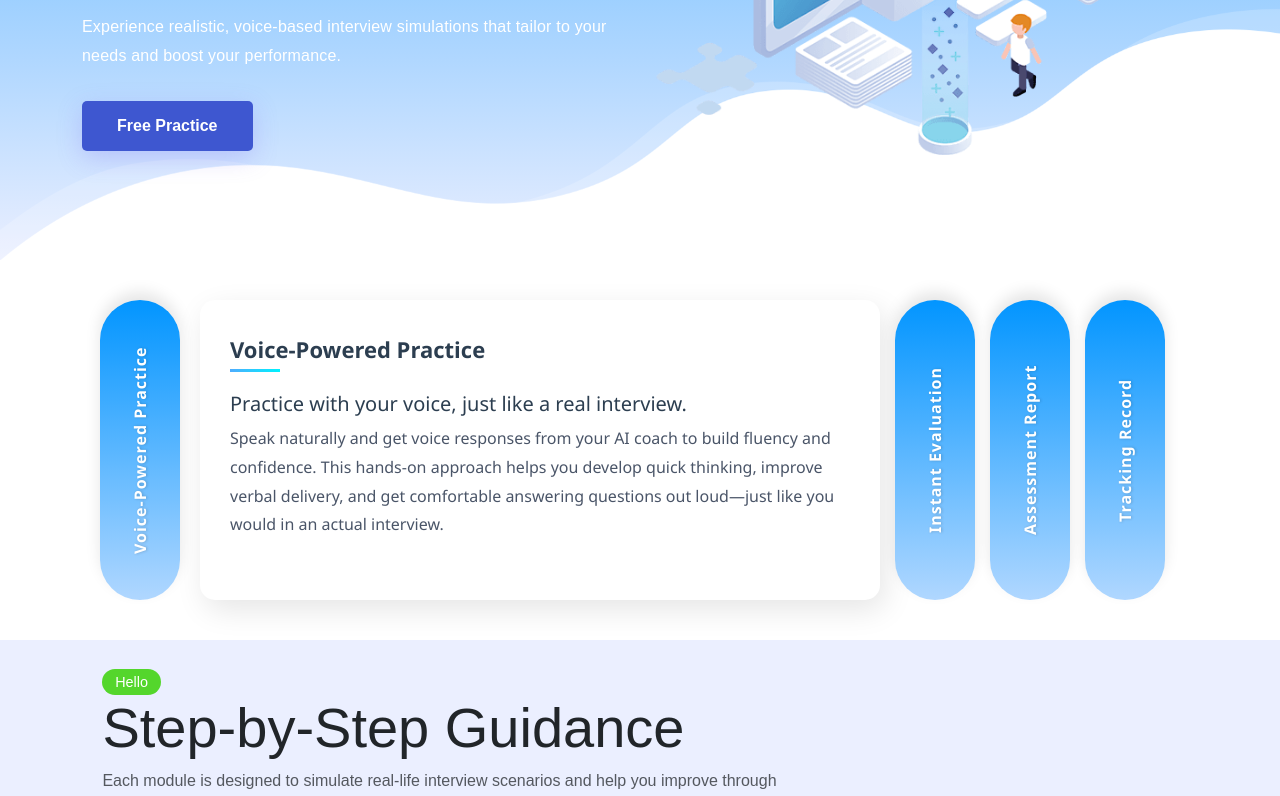
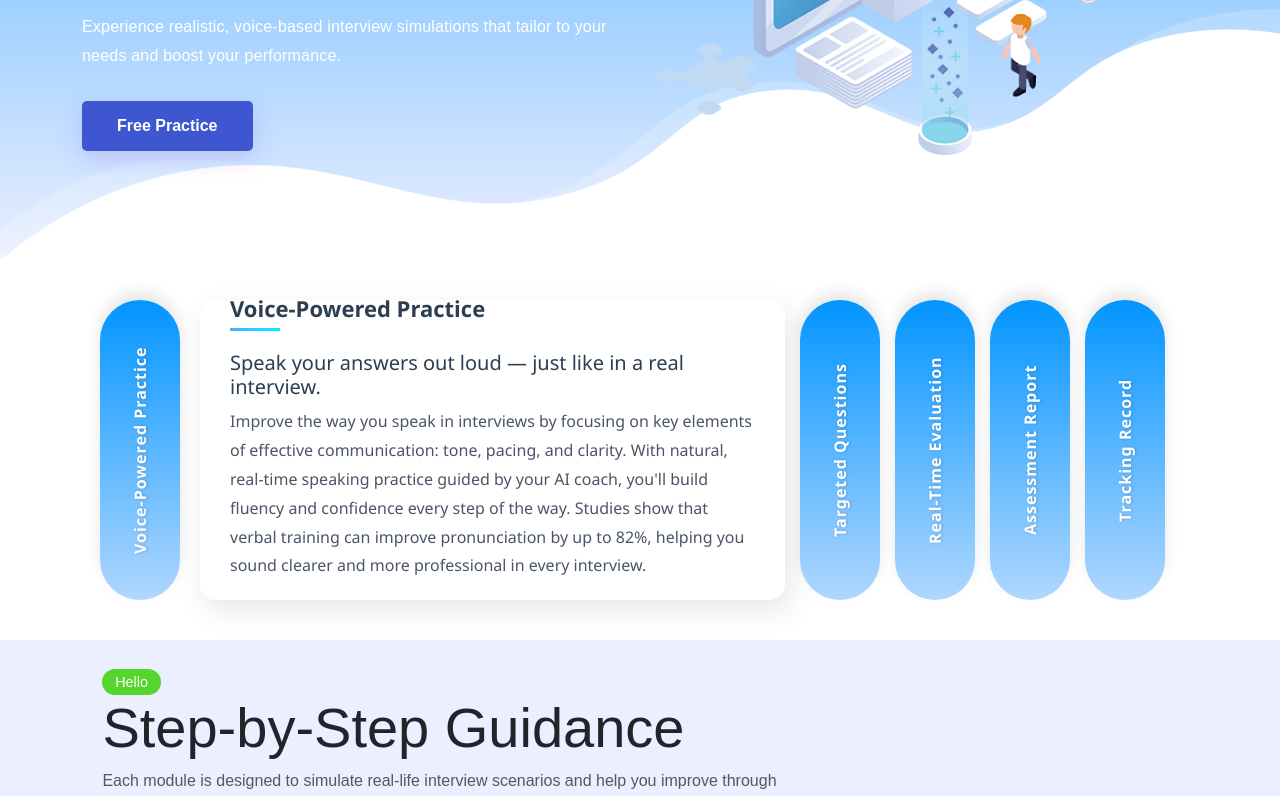
Before and after one commit to an-liu1/job_ai, a Vue app: page / in a window 1280 px wide. Shown: the part 564-1360 px from the top of the page. Built offline with nearby package versions, Linux system fonts and the light colour scheme; no server answers; what vue-typer would draw is missing.

Commit message:
Update FeatureView.vue

```diff
--- a/src/views/home/FeatureView.vue
+++ b/src/views/home/FeatureView.vue
@@ -43,24 +43,36 @@ export default {
       items: [
         {
           title: "Voice-Powered Practice",
-          subTitle: "Practice with your voice, just like a real interview.",
+          subTitle:
+            "Speak your answers out loud — just like in a real interview.",
           content:
-            "Speak naturally and get voice responses from your AI coach to build fluency and confidence. This hands-on approach helps you develop quick thinking, improve verbal delivery, and get comfortable answering questions out loud—just like you would in an actual interview.",
+            "Improve the way you speak in interviews by focusing on key elements of effective communication: tone, pacing, and clarity. With natural, real-time speaking practice guided by your AI coach, you'll build fluency and confidence every step of the way. Studies show that verbal training can improve pronunciation by up to 82%, helping you sound clearer and more professional in every interview.",
         },
         {
-          title: "Instant Evaluation",
+          title: "Targeted Questions",
+          subTitle:
+            "Get role-specific questions that match your goals and experience.",
           content:
-            "Get instant AI-powered feedback on grammar, clarity, and example quality. See a sample answer after each response to help you improve right away.",
+            "The AI Coach generates interview questions tailored to the role you're preparing for. It includes follow-up questions based on your answers, challenging prompts to test your problem-solving skills, and even tricky questions to assess your critical thinking. This helps ensure you're ready for anything an interviewer might throw your way.",
+        },
+        {
+          title: "Real-Time Evaluation",
+          subTitle:
+            "Get instant AI-powered feedback on grammar, clarity, and example quality.",
+          content:
+            "After each response, receive constructive suggestions to refine your language, clarify your structure, and strengthen your examples. A model answer is generated based on your reply, giving you clear, immediate direction for improvement and helping you perform better in future interviews.",
         },
         {
           title: "Assessment Report",
+          subTitle: "Receive a detailed report after each practice session.",
           content:
-            "After each interview practice, receive a detailed report analyzing your performance, including STAR method usage and key improvement areas.",
+            "Your report highlights key performance areas such as STAR method usage, communication effectiveness, and language accuracy—helping you identify strengths and track areas for improvement. The Assessment Report also provides a clear summary of your performance, including strengths, weaknesses, an improvement plan, and personalized career suggestions.",
         },
         {
           title: "Tracking Record",
+          subTitle: "All your sessions are saved for easy access.",
           content:
-            "All your sessions are saved. Review past practice, track your growth, and stay motivated with your personal progress history.",
+            "All your practice sessions—including audio recordings and transcripts—are saved to your account for easy access. This allows you to review your performance, listen to your responses, and identify patterns in your strengths and weaknesses. This tracking feature helps guide you on areas you need to focus on. You can use the feature to compare your performance from past practices to see how much you've improved.",
         },
       ],
     };
```
